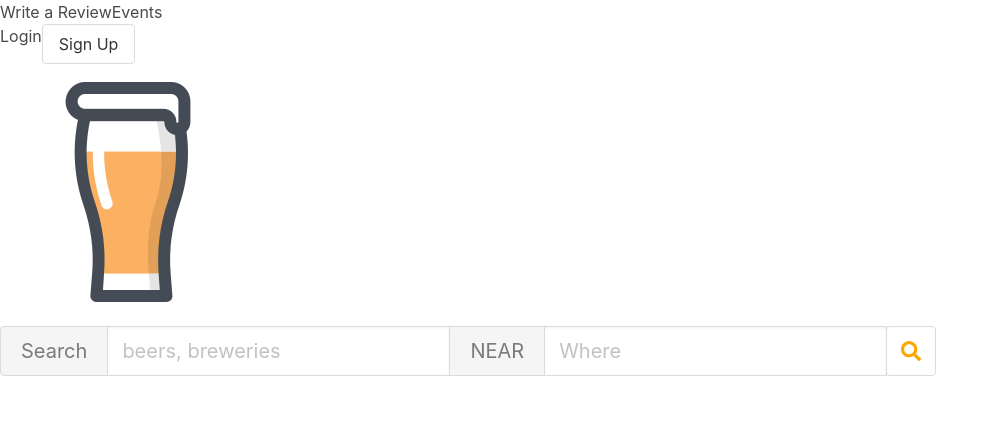
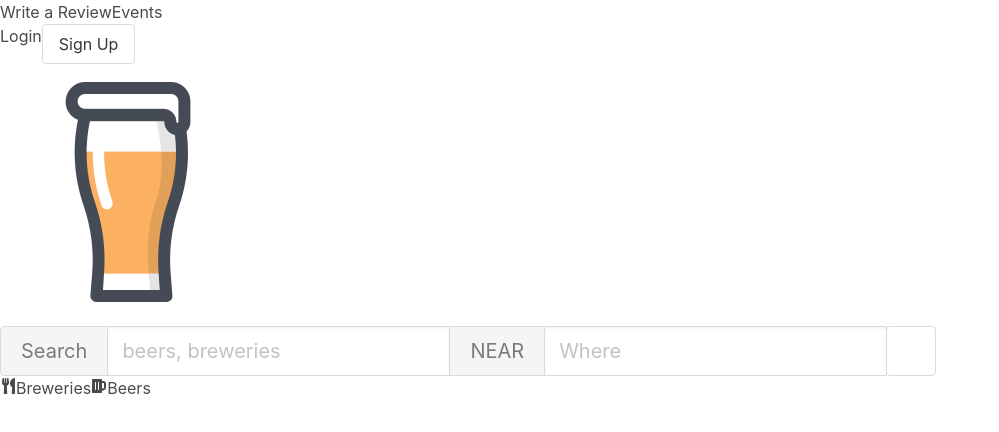
Before and after one commit to Kelltimo/yelp-React, a React (Create React App) app: page / in a window 1280 px wide. Shown: the top 432 px of the page, without its empty margins (0-999 px from the left). Built offline with nearby package versions, Linux system fonts and the light colour scheme.

Commit message:
add search suggestions

```diff
--- a/src/LandingPage/LandingPage.js
+++ b/src/LandingPage/LandingPage.js
@@ -3,6 +3,7 @@ import { TopNav } from './TopNav/TopNav';
 import logo from '../assets/beer-glass.png';
 import './LandingPage.module.css';
 import { SearchBar } from '../SearchBar/SearchBar';
+import { SearchSuggestions } from './TopNav/SearchSuggestions/SearchSuggestions';
 
 export function LandingPage() {
 	return (
@@ -10,6 +11,7 @@ export function LandingPage() {
 			<TopNav/>
 			<img src={logo} className='logo' alt='logo'/>
 			<SearchBar/>
+			<SearchSuggestions/>
 		</div>
 		);
 }
--- /dev/null
+++ b/src/LandingPage/TopNav/SearchSuggestions/SearchSuggestions.js
@@ -0,0 +1,11 @@
+import React from 'react';
+import styles from './SearchSuggestions.modules.css';
+
+export function SearchSuggestions() {
+    return (
+        <div className={styles.suggestions}>
+            <span className="icon is-small"><i className="fas fa-utensils"></i></span><span className={styles.suggestion}>Breweries</span>
+            <span className="icon is-small"><i className="fas fa-beer"></i></span><span className={styles.suggestion}>Beers</span>
+        </div>
+    )
+}
--- /dev/null
+++ b/src/LandingPage/TopNav/SearchSuggestions/SearchSuggestions.modules.css
@@ -0,0 +1,9 @@
+.suggestions {
+    display: flex;
+}
+
+.suggestion {
+    font-size: .75rem;
+    margin-left: 4px;
+    margin-right: 2.5rem;
+}
--- a/src/SearchBar/SearchBar.js
+++ b/src/SearchBar/SearchBar.js
@@ -1,5 +1,6 @@
 import React from 'react';
-import classes from './SearchBar.module.css';
+import styles from './SearchBar.module.css';
+
 
 export function SearchBar() {
 	return (
@@ -9,16 +10,16 @@ export function SearchBar() {
     				<button className="button is-static is-medium">Search</button>
   				</p>
   				<p className="control">
-    				<input className={`input is-medium ${classes['input-control']}`} type="text" placeholder="beers, breweries"/>
+    				<input className={`input is-medium ${styles['input-control']}`} type="text" placeholder="beers, breweries"/>
   				</p>
   				<p className="control">
     				<button className="button is-static is-medium">NEAR</button>
   				</p>
   				<p className="control">
-    				<input className={`input is-medium ${classes['input-control']}`} type="text" placeholder="Where"/>
+    				<input className={`input is-medium ${styles['input-control']}`} type="text" placeholder="Where"/>
   				</p>
-  				<div className={`button is-medium ${classes['search-button']}`}>
-    				<span className="icon is-small"><i className="fas fa-search"></i></span>
+  				<div className={`button is-medium ${styles['search-button']}`}>
+    				<span className={`icon is-small ${styles['search-icon']}`}><i className="fas fa-search"></i></span>
   				</div>
 			</div>
 		</div>
--- a/src/SearchBar/SearchBar.module.css
+++ b/src/SearchBar/SearchBar.module.css
@@ -7,6 +7,6 @@
 	border: none;
 }
 
-:global(.icon) {
-	color: orange;
+:global(.icon).search-icon {
+	color: white;
 }
```
Also changed, not shown: package.json (+13 -1 lines), 1 other file (tests, documents, lock files or other folders).
